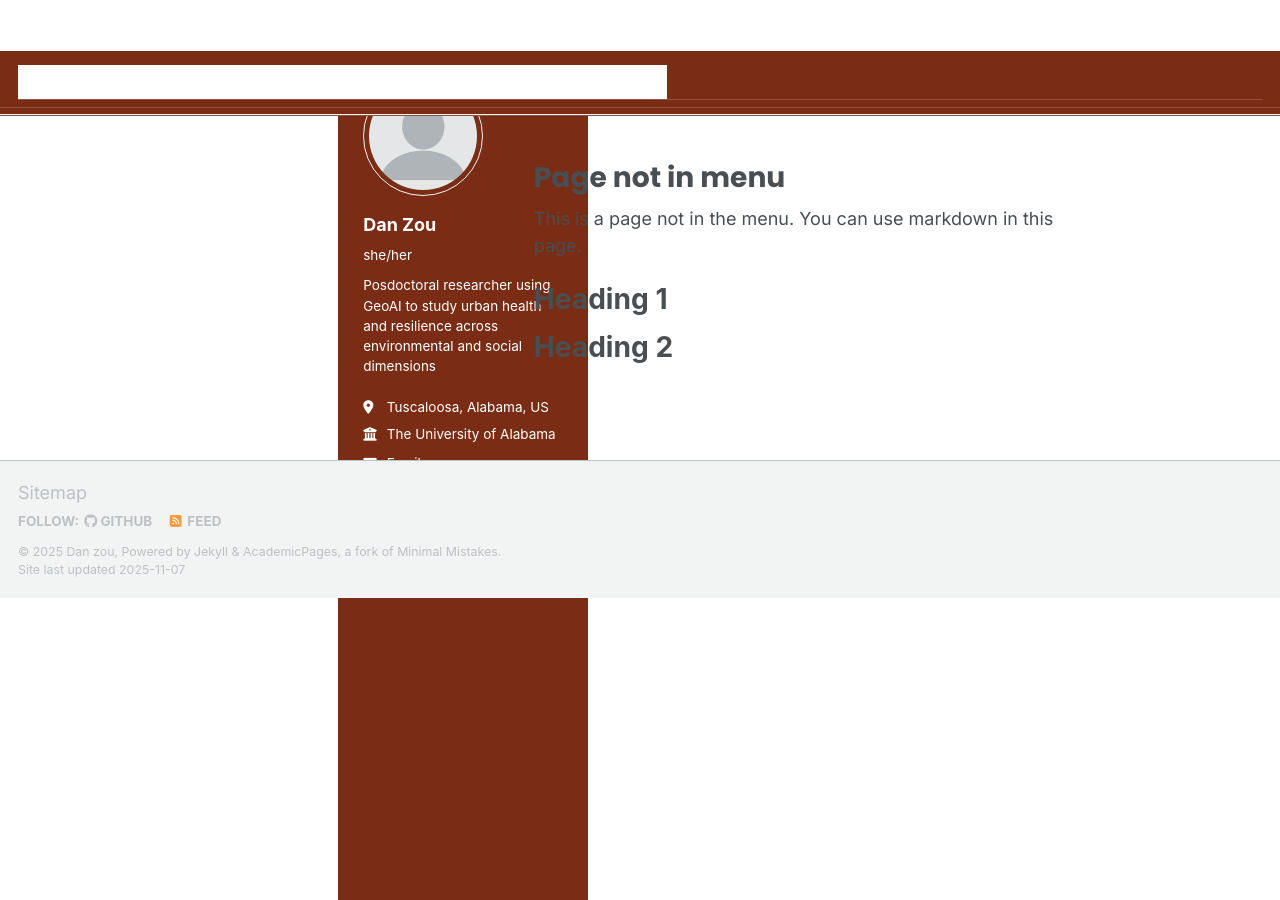
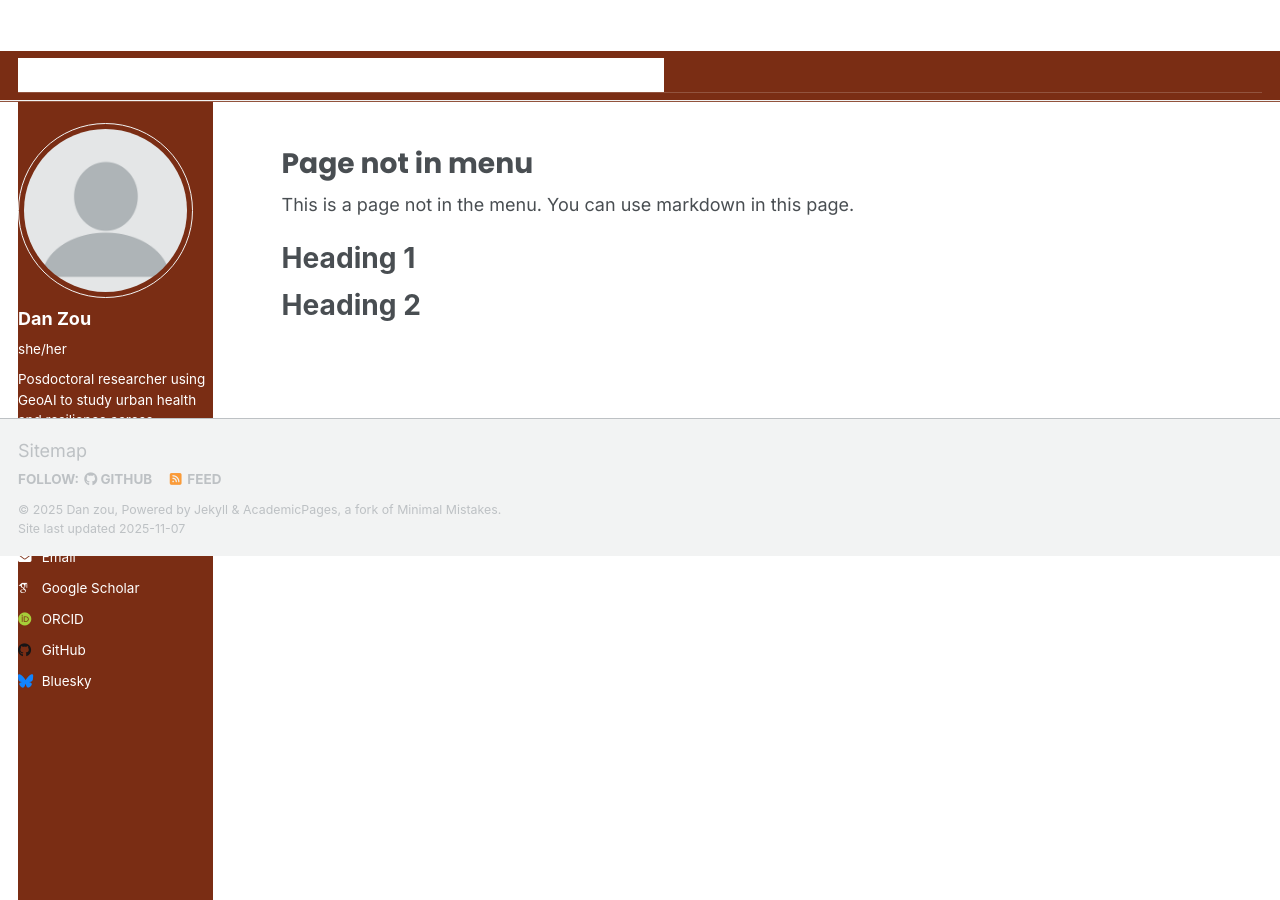
Before and after one commit to Danz-create/Dan-Zou, a Jekyll site: the page built from _pages/non-menu-page.md, in a window 1280 px wide. Built offline with Jekyll 4.4.1, drawn with Linux system fonts in a browser that asks for light colours; some web fonts are replaced; a script that is not in the unit is left out.

Commit message:
Update custom.css

```diff
--- a/assets/css/custom.css
+++ b/assets/css/custom.css
@@ -307,107 +307,3 @@ body {
 }
 .layout--archive #main,
 .layout--single  #main { padding-top: 0.6rem; }
-/* === 顶部导航整条背景：强覆盖版 === */
-.masthead,
-.masthead__inner-wrap {
-  background-color: #7a2d14 !important;  /* 你的目标红棕色 */
-  border-bottom: 1px solid rgba(255,255,255,0.2) !important;
-  box-shadow: none !important;
-}
-
-/* 导航里的文字/图标变白 */
-.masthead a,
-.masthead .site-title,
-.greedy-nav a,
-#theme-toggle i {
-  color: #ffffff !important;
-  fill: #ffffff !important;
-}
-/* =========================================================
-   顶部导航文字可见 + 左侧栏加宽 + 字体放大
-   ========================================================= */
-
-/* 1️⃣ 顶部导航：让白字正常显示，背景统一成棕红色 */
-.masthead,
-.masthead__inner-wrap,
-.greedy-nav {
-  background-color: #7a2d14 !important;
-  box-shadow: none !important;
-  border: none !important;
-}
-
-/* 导航文字、图标、标题全为白色 */
-.masthead a,
-.masthead .site-title,
-.greedy-nav a,
-#theme-toggle i {
-  color: #ffffff !important;
-  fill: #ffffff !important;
-}
-
-/* 鼠标悬停略微变亮 */
-.greedy-nav a:hover {
-  color: #ffe3c4 !important;
-}
-
-/* 收紧导航整体高度与左右间距 */
-.masthead {
-  padding-top: 0.4rem !important;
-  padding-bottom: 0.4rem !important;
-}
-.greedy-nav .visible-links > li {
-  margin: 0 0.5rem !important;
-}
-.greedy-nav a {
-  padding: 0.35rem 0.4rem !important;
-  font-size: 1rem !important; /* 调整字体稍大一点 */
-  font-weight: 500;
-}
-
-/* =========================================================
-   2️⃣ 左侧栏调整：加宽 + 字体变大 + 行距更舒适
-   ========================================================= */
-.sidebar {
-  background-color: #7a2d14 !important; /* 与导航统一 */
-  color: #ffffff !important;
-  width: 300px !important;              /* ← 调宽：默认约260px，可按需改大 */
-  font-size: 1rem !important;           /* 字体变大 */
-  line-height: 1.6 !important;          /* 行距更舒适 */
-  padding: 0.2rem 1.4rem !important;    /* 内边距更均衡 */
-}
-
-/* 侧栏文字、链接白色；悬停浅橙 */
-.sidebar a {
-  color: #ffffff !important;
-}
-.sidebar a:hover {
-  color: #f2c8b0 !important;
-}
-
-/* 头像保持圆形、上下有留白 */
-.sidebar .author__avatar {
-  background: transparent !important;
-  margin-bottom: 1rem;
-}
-.sidebar .author__avatar img {
-  border-radius: 50%;
-  width: 120px !important;
-  height: 120px !important;
-}
-
-/* =========================================================
-   3️⃣ 主体区域适配侧栏加宽
-   ========================================================= */
-.page,
-#main {
-  margin-left: 320px !important; /* 比侧栏宽度略多一点，避免重叠 */
-}
-
-/* =========================================================
-   4️⃣ 修复 sticky 侧栏避让导航重叠
-   ========================================================= */
-@media (min-width: 401px) {
-  .sidebar.sticky {
-    top: 72px !important;
-  }
-}
```
